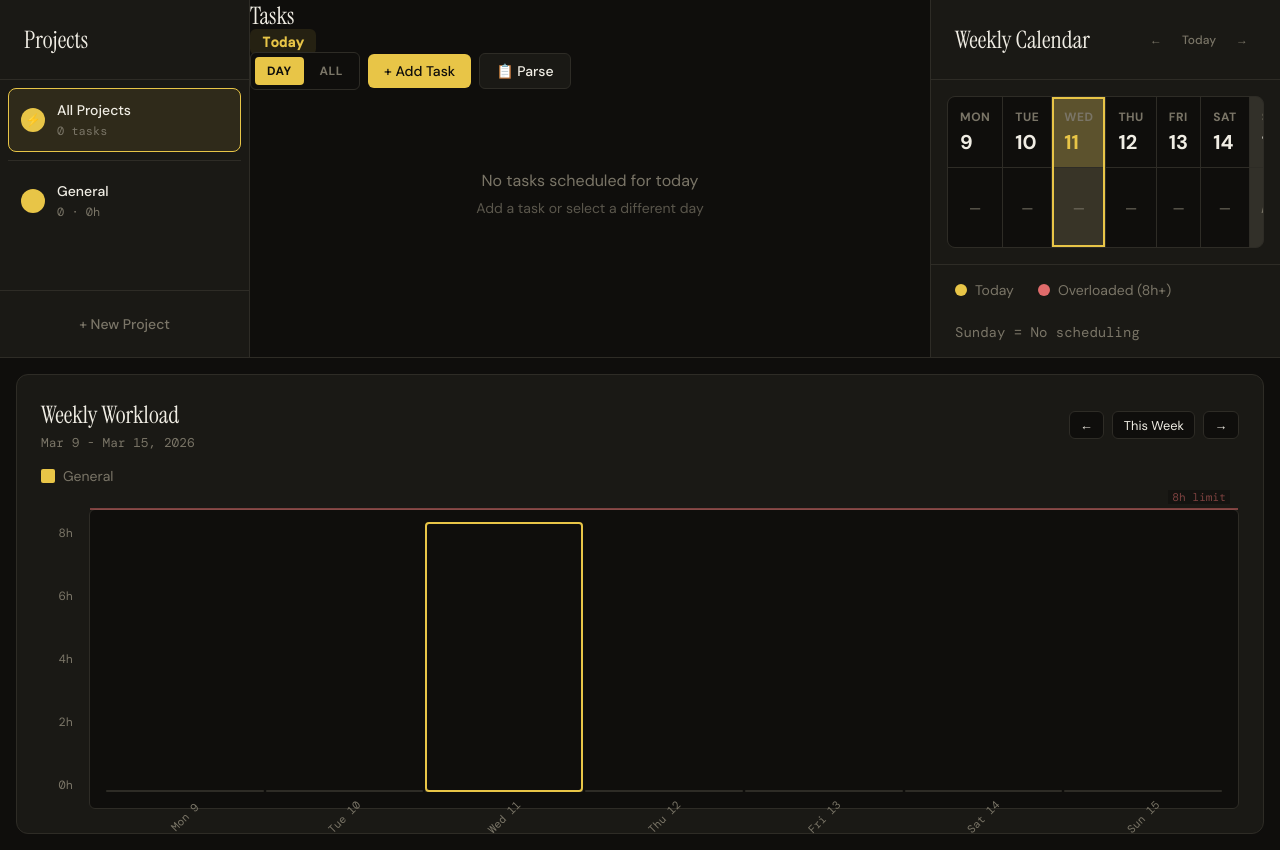
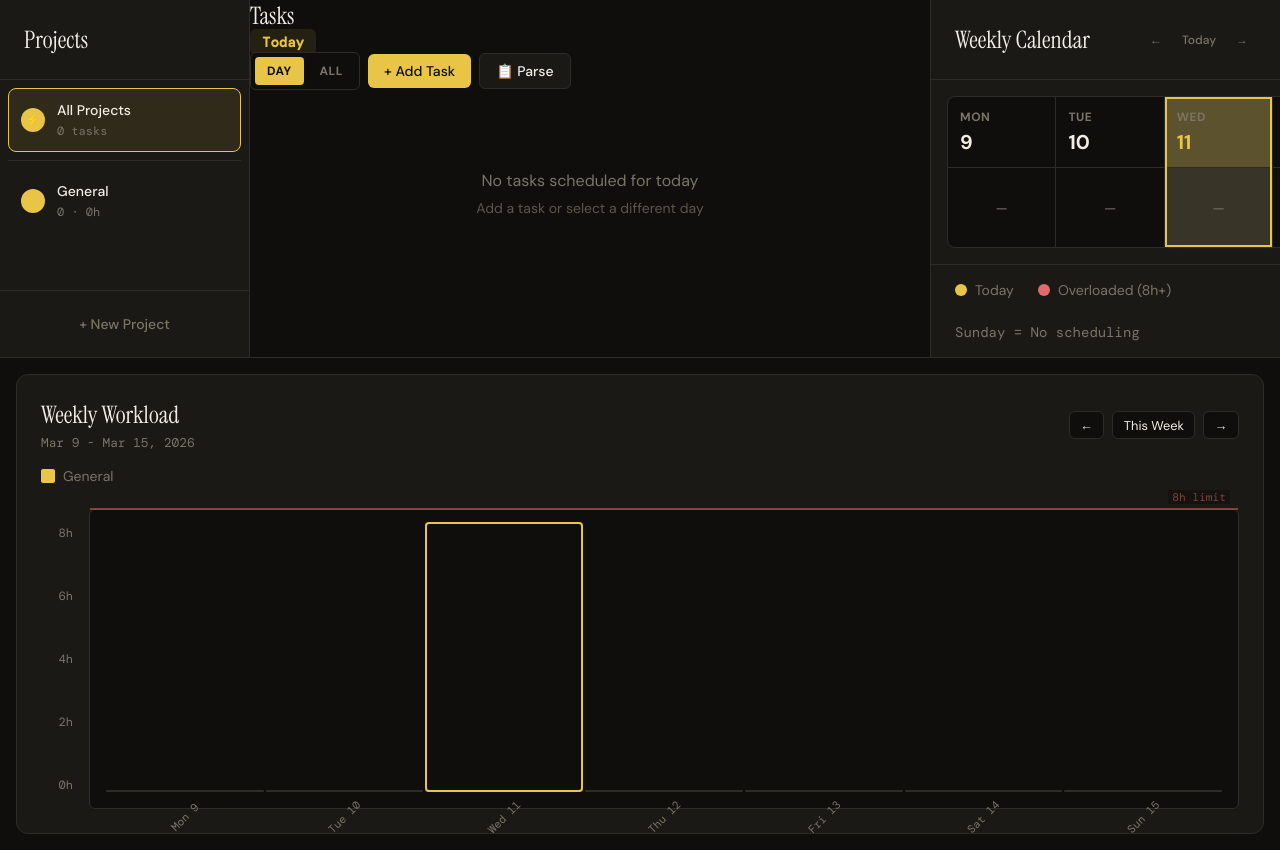
Before and after one commit to vicheda/Mind-ME, a React (Vite) app: page / in a window 1280 px wide. Built offline with nearby package versions, Linux system fonts and the light colour scheme; the HTML template or start-up script is replaced by a standard one.

Commit message:
updated calendar crop off view

```diff
--- a/src/panels/WeeklyCalendar.css
+++ b/src/panels/WeeklyCalendar.css
@@ -34,6 +34,13 @@
   margin: 1rem;
   border-radius: 8px;
   overflow: hidden;
+  min-width: 760px;
+}
+
+.calendar-grid-scroll {
+  flex: 1;
+  overflow-x: auto;
+  overflow-y: hidden;
 }
 
 .calendar-day {
--- a/src/panels/WeeklyCalendar.jsx
+++ b/src/panels/WeeklyCalendar.jsx
@@ -62,8 +62,9 @@ const WeeklyCalendar = ({ tasks, projects, selectedDate, onSelectDate, onHighlig
         </div>
       </div>
 
-      <div className="calendar-grid">
-        {weekDays.map((day, index) => {
+      <div className="calendar-grid-scroll">
+        <div className="calendar-grid">
+          {weekDays.map((day, index) => {
           const dayName = format(day, 'EEE');
           const dayNumber = format(day, 'd');
           const sessions = getDaySessions(day);
@@ -124,6 +125,7 @@ const WeeklyCalendar = ({ tasks, projects, selectedDate, onSelectDate, onHighlig
             </div>
           );
         })}
+        </div>
       </div>
 
       <div className="calendar-legend">
```
